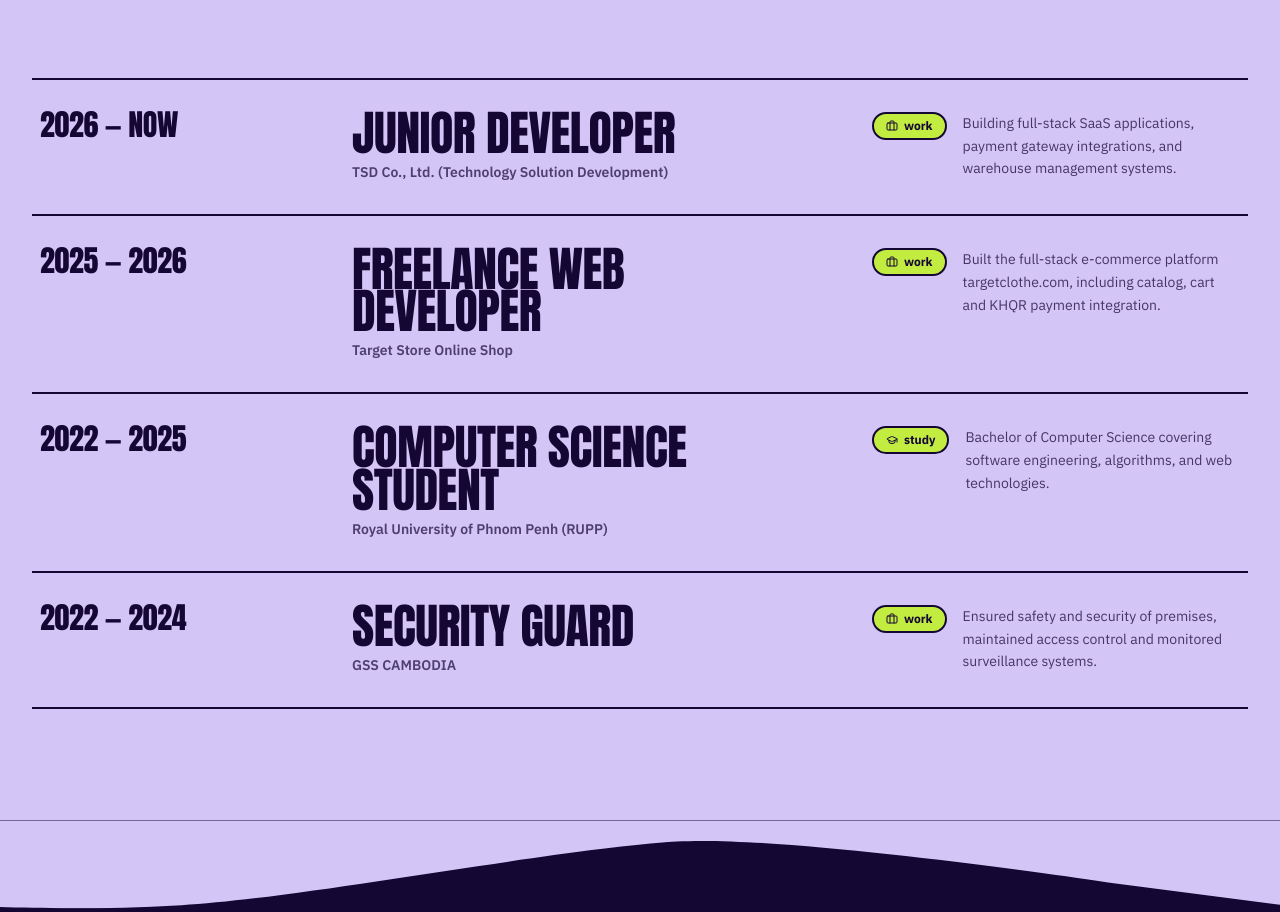
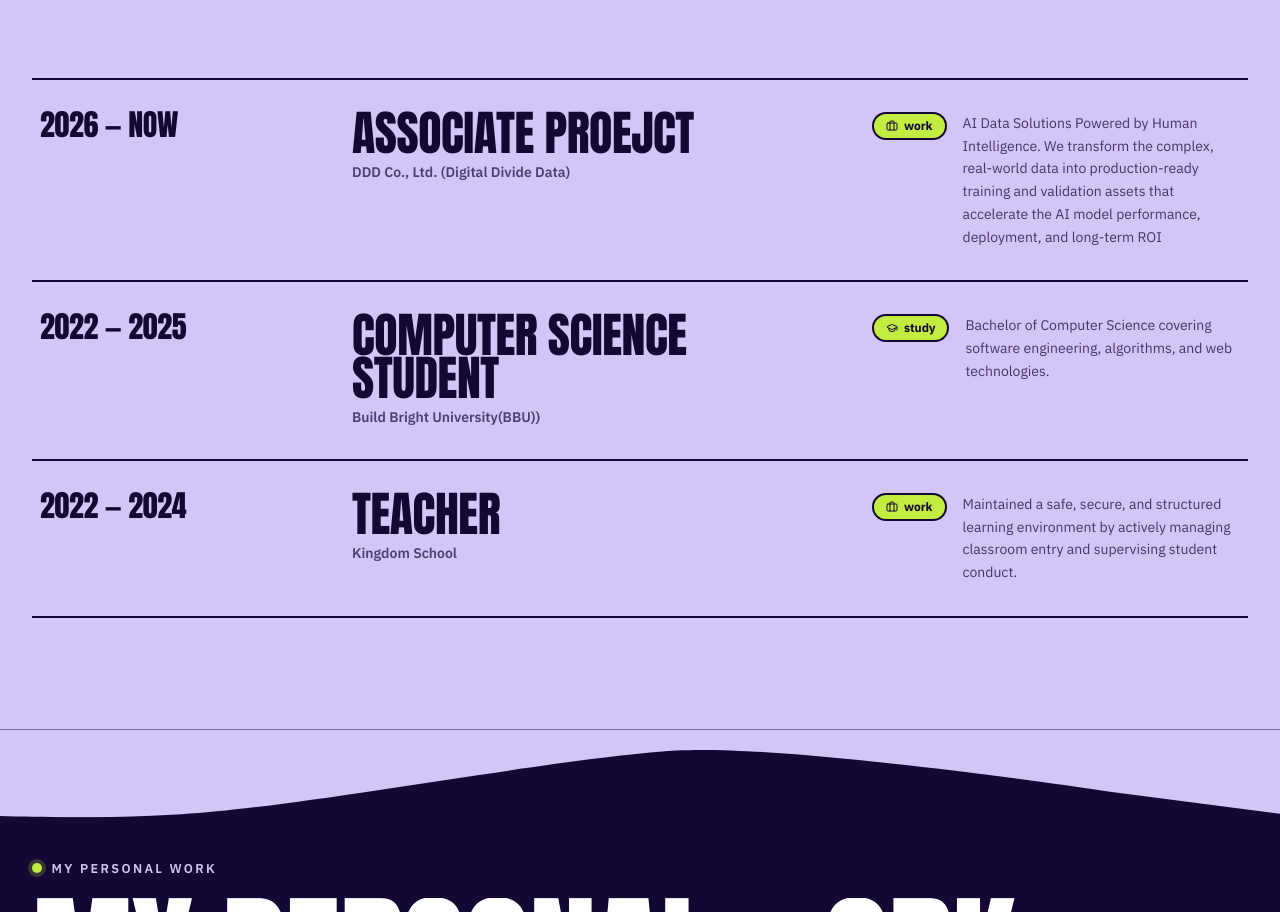
Before and after one commit to K31YY/portfolio_web, a React (Vite) app: page / in a window 1280 px wide. Shown: the part 2597-3509 px from the top of the page. Built offline with nearby package versions, Linux system fonts and the light colour scheme; no server answers.

Commit message:
edited about.tsx

```diff
--- a/src/app/components/About.tsx
+++ b/src/app/components/About.tsx
@@ -48,10 +48,10 @@ export function About() {
   ];
 
   const experienceHistory = [
-    { period: '2026 — now', role: 'Junior Developer', company: 'TSD Co., Ltd. (Technology Solution Development)', description: 'Building full-stack SaaS applications, payment gateway integrations, and warehouse management systems.', link: 'https://tsdsolution.net', type: 'work' as const },
-    { period: '2025 — 2026', role: 'Freelance Web Developer', company: 'Target Store Online Shop', description: 'Built the full-stack e-commerce platform targetclothe.com, including catalog, cart and KHQR payment integration.', type: 'work' as const },
-    { period: '2022 — 2025', role: 'Computer Science Student', company: 'Royal University of Phnom Penh (RUPP)', description: 'Bachelor of Computer Science covering software engineering, algorithms, and web technologies.', type: 'education' as const },
-    { period: '2022 — 2024', role: 'Security Guard', company: 'GSS CAMBODIA', description: 'Ensured safety and security of premises, maintained access control and monitored surveillance systems.', link: 'https://www.gss.com.kh/', type: 'work' as const },
+    { period: '2026 — now', role: 'Associate Proejct', company: 'DDD Co., Ltd. (Digital Divide Data)', description: 'AI Data Solutions Powered by Human Intelligence. We transform the complex, real-world data into production-ready training and validation assets that accelerate the AI model performance, deployment, and long-term ROI', link: 'https://www.digitaldividedata.com/', type: 'work' as const },
+    // { period: '2025 — 2026', role: 'Freelance Web Developer', company: 'Target Store Online Shop', description: 'Built the full-stack e-commerce platform targetclothe.com, including catalog, cart and KHQR payment integration.', type: 'work' as const },
+    { period: '2022 — 2025', role: 'Computer Science Student', company: 'Build Bright University(BBU))', description: 'Bachelor of Computer Science covering software engineering, algorithms, and web technologies.', type: 'education' as const },
+    { period: '2022 — 2024', role: 'Teacher', company: 'Kingdom School', description: 'Maintained a safe, secure, and structured learning environment by actively managing classroom entry and supervising student conduct.', link: 'https://www.gss.com.kh/', type: 'work' as const },
   ];
 
   return (
```
